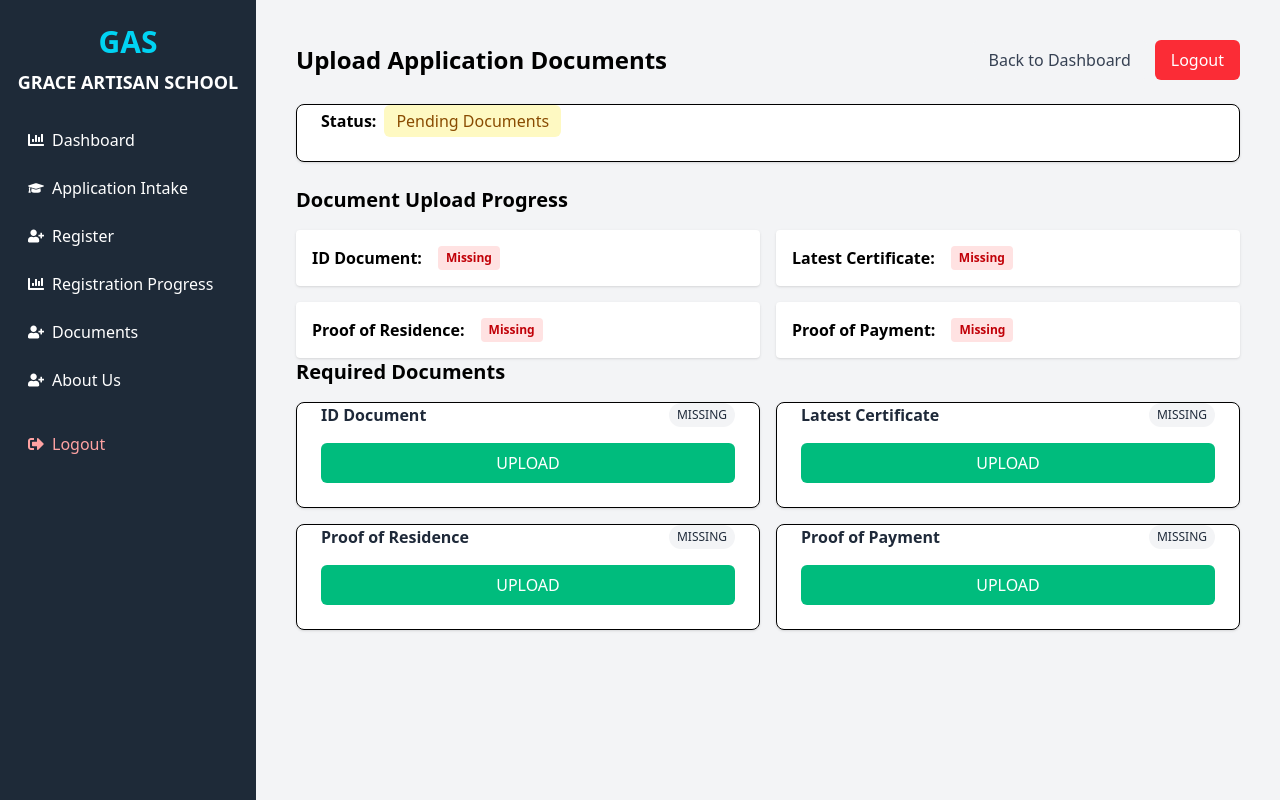
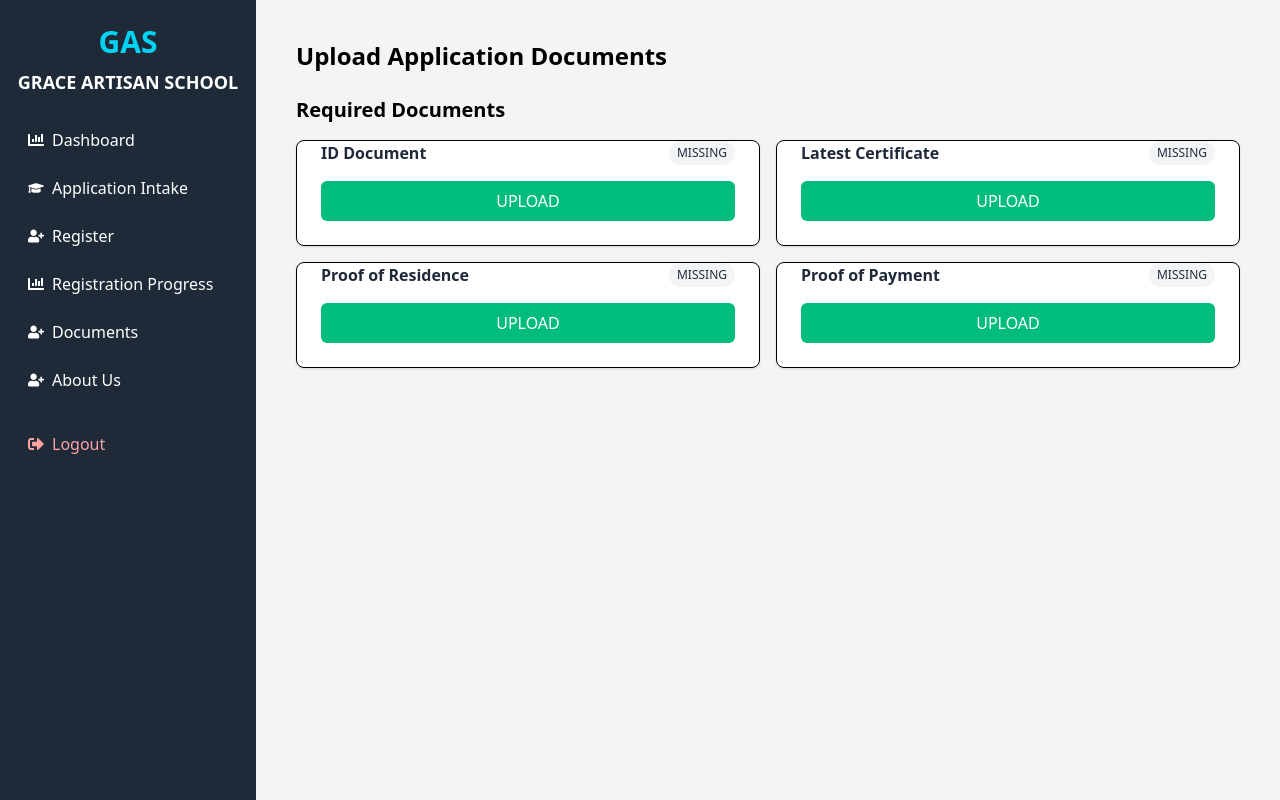
Before and after one commit to TitusP29/information-Tracking-System, a React (Vite) app: page /documents in a window 1280 px wide. Built offline with nearby package versions, Linux system fonts and the light colour scheme.

Commit message:
replaced the dummy data

```diff
--- a/src/components/Student/Documents.jsx
+++ b/src/components/Student/Documents.jsx
@@ -236,58 +236,11 @@ function Documents() {
     <div className="p-4 max-w-5xl mx-auto">
       <div className="flex justify-between items-center mb-6">
         <h1 className="text-2xl font-bold">Upload Application Documents</h1>
-        <div className="flex gap-2">
-          <Link
-            to="/dashboard"
-            className="px-4 py-2 bg-gray-100 hover:bg-gray-200 rounded-md text-gray-700"
-          >
-            Back to Dashboard
-          </Link>
-          <Link
-            to="/logout"
-            className="px-4 py-2 bg-red-500 hover:bg-red-600 text-white rounded-md"
-          >
-            Logout
-          </Link>
-        </div>
+
       </div>
 
-      <Card className="mb-6 bg-white shadow">
-        <CardContent className="p-4">
-          <div className="flex items-center gap-2">
-            <span className="font-semibold">Status:</span>
-            <span className={`px-3 py-1 rounded-md ${
-              Object.keys(documents).length === REQUIRED_DOCUMENTS.length
-                ? 'bg-emerald-100 text-emerald-800'
-                : 'bg-yellow-100 text-yellow-800'
-            }`}>
-              {Object.keys(documents).length === REQUIRED_DOCUMENTS.length ? 'Documents Uploaded' : 'Pending Documents'}
-            </span>
-          </div>
-          {Object.keys(documents).length === REQUIRED_DOCUMENTS.length && (
-            <p className="text-emerald-600 mt-2 italic">
-              Thank you for uploading all your documents.
-              <br />
-              Your application is now complete and pending admin review.
-            </p>
-          )}
-        </CardContent>
-      </Card>
 
-      <h2 className="text-xl font-bold mb-4">Document Upload Progress</h2>
-      <div className="grid grid-cols-1 md:grid-cols-2 gap-4">
-        {REQUIRED_DOCUMENTS.map(doc => {
-          const uploaded = getDocumentStatus(doc.id);
-          return (
-            <div key={doc.id} className="flex items-center gap-4 p-4 bg-white rounded shadow">
-              <span className="font-semibold">{doc.label}:</span>
-              <span className={`px-2 py-1 rounded text-xs font-semibold ${uploaded ? 'bg-green-100 text-green-700' : 'bg-red-100 text-red-700'}`}>
-                {uploaded ? 'Uploaded' : 'Missing'}
-              </span>
-            </div>
-          );
-        })}
-      </div>
+
 
       <h2 className="text-xl font-bold mb-4">Required Documents</h2>
 
```
